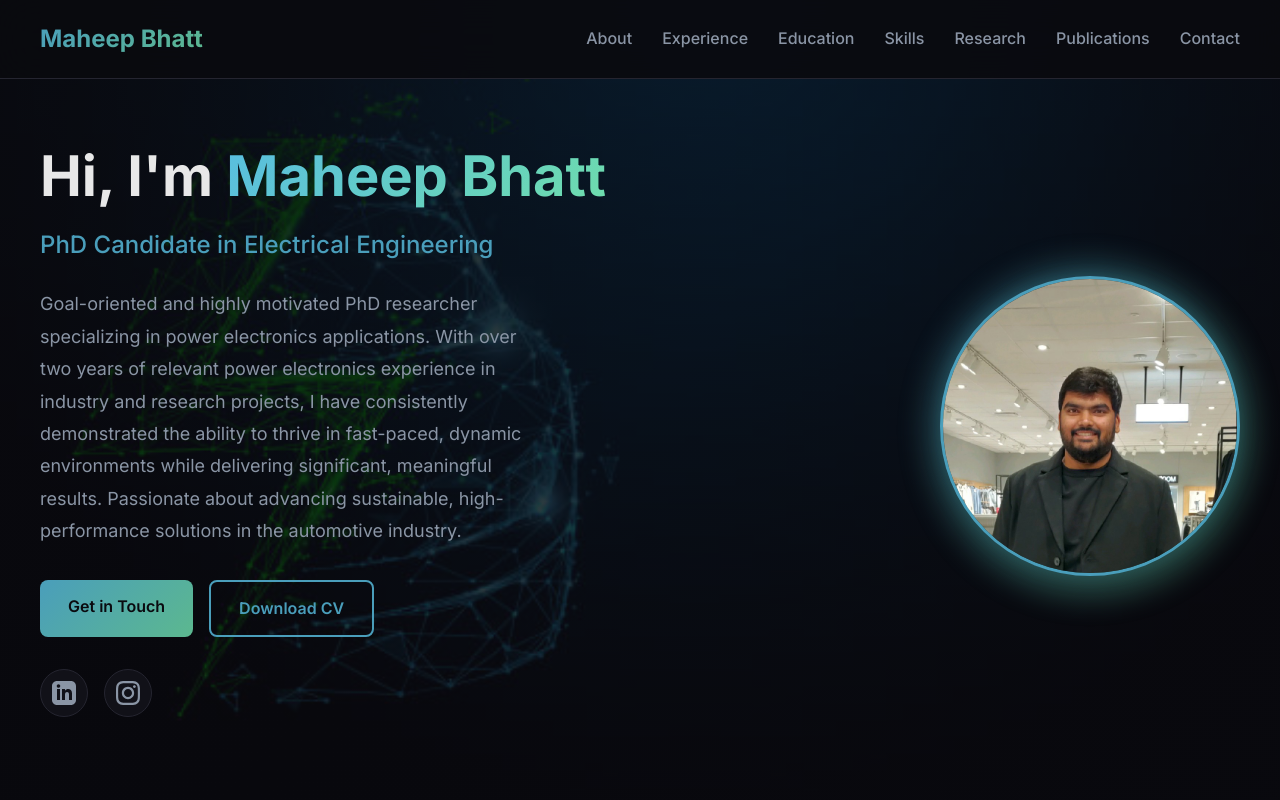
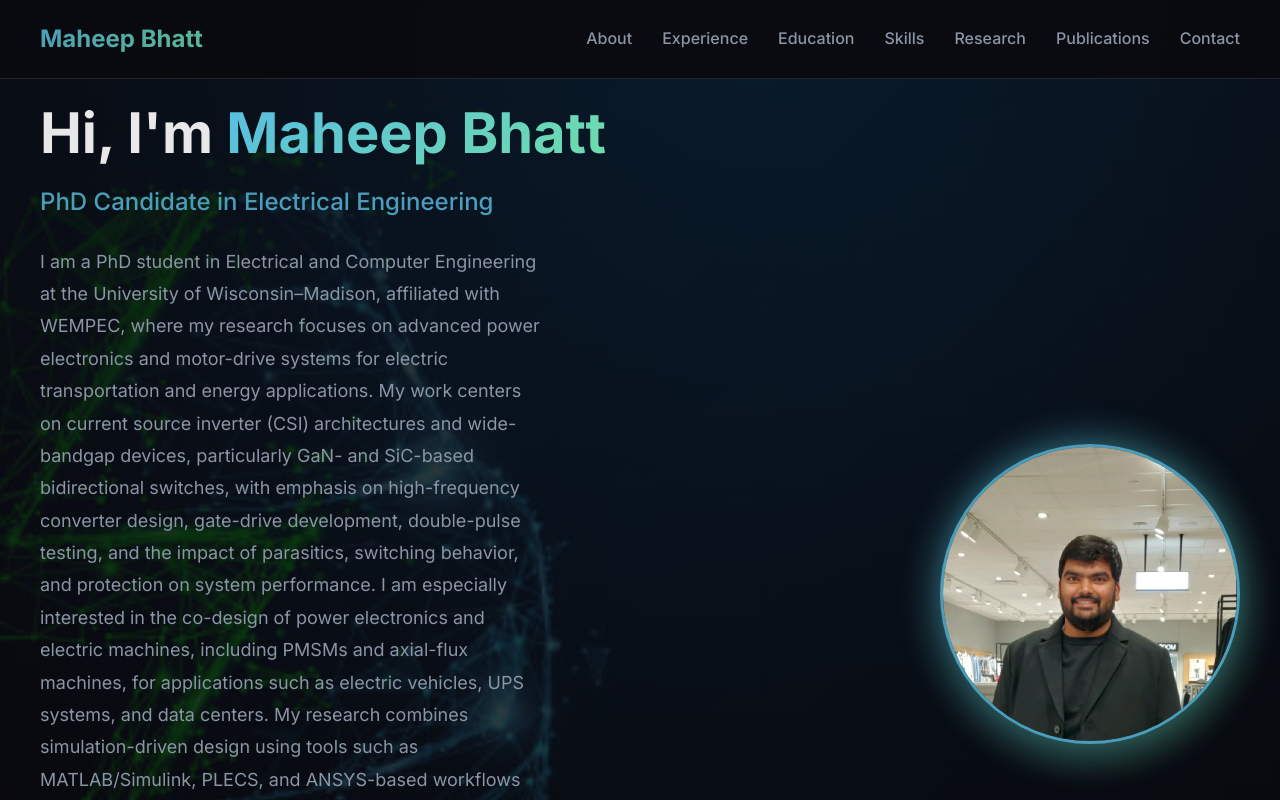
Before and after one commit to maheepbhatt1998-blip/personal_website, an Angular app: page / in a window 1280 px wide. Shown: the top 800 px of the page. Built offline with nearby package versions, Linux system fonts and the light colour scheme.

Commit message:
Update About Me section with detailed research focus
🤖 Generated with [Claude Code](https://claude.com/claude-code)

Co-Authored-By: Claude Opus 4.5 <noreply@anthropic.com>

```diff
--- a/src/app/app.component.ts
+++ b/src/app/app.component.ts
@@ -20,7 +20,7 @@ export class AppComponent {
   instagramUrl = 'https://instagram.com/yourhandle';
 
   // About section
-  aboutMe = `Goal-oriented and highly motivated PhD researcher specializing in power electronics applications. With over two years of relevant power electronics experience in industry and research projects, I have consistently demonstrated the ability to thrive in fast-paced, dynamic environments while delivering significant, meaningful results. Passionate about advancing sustainable, high-performance solutions in the automotive industry.`;
+  aboutMe = `I am a PhD student in Electrical and Computer Engineering at the University of Wisconsin–Madison, affiliated with WEMPEC, where my research focuses on advanced power electronics and motor-drive systems for electric transportation and energy applications. My work centers on current source inverter (CSI) architectures and wide-bandgap devices, particularly GaN- and SiC-based bidirectional switches, with emphasis on high-frequency converter design, gate-drive development, double-pulse testing, and the impact of parasitics, switching behavior, and protection on system performance. I am especially interested in the co-design of power electronics and electric machines, including PMSMs and axial-flux machines, for applications such as electric vehicles, UPS systems, and data centers. My research combines simulation-driven design using tools such as MATLAB/Simulink, PLECS, and ANSYS-based workflows with hands-on hardware development, including multi-layer PCB design and high-power laboratory testing, with the goal of delivering practical, scalable, and industry-relevant power-electronic solutions.`;
 
   // Skills with icons
   skills = [
```
